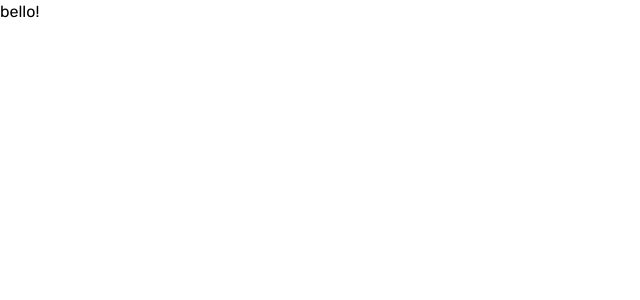
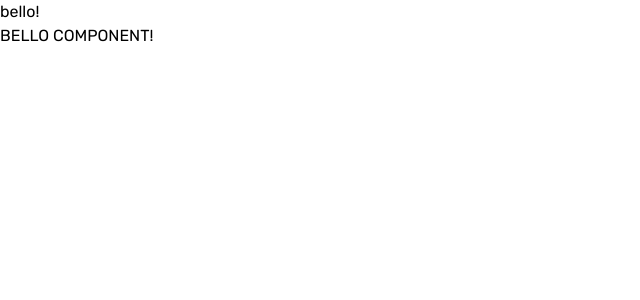
Before and after one commit to gigigimay/react-vite-tailwind-template, a React (Vite) app: page / in a window 1280 px wide. Shown: the top 300 px of the page, without its empty margins (0-640 px from the left). Built offline with nearby package versions, Linux system fonts and the light colour scheme.

Commit message:
fix eslint config to allow absolute import

```diff
--- a/src/App.tsx
+++ b/src/App.tsx
@@ -1,5 +1,12 @@
+import { Bello } from 'components/Bello'
+
 const App = () => {
-  return <div className="">bello!</div>
+  return (
+    <div className="">
+      bello!
+      <Bello></Bello>
+    </div>
+  )
 }
 
 export default App
--- /dev/null
+++ b/src/components/Bello.tsx
@@ -0,0 +1,3 @@
+export const Bello = () => {
+  return <div>BELLO COMPONENT!</div>
+}
```
Also changed, not shown: eslint.config.js (+6 -7 lines).
